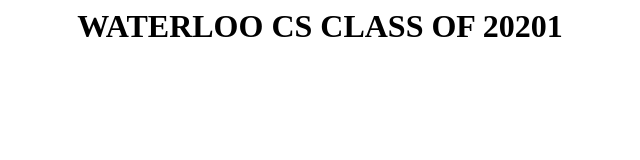
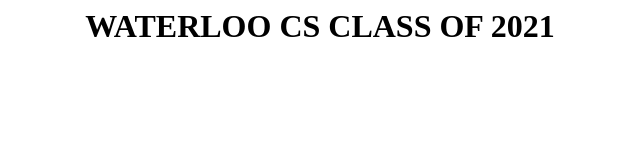
Before and after one commit to kpsuperplane/loocs, a plain HTML site: page index.html in a window 1280 px wide. Shown: the whole page, without its empty margins (320-960 px from the left). Drawn offline with Linux system fonts and the light colour scheme.

Commit message:
fixed typo

```diff
--- a/index.html
+++ b/index.html
@@ -3,6 +3,6 @@
 <title> Waterloo CS Class of 2021 </title>
 </head>
 <body>
-<h1 style = "text-align:center;"> WATERLOO CS CLASS OF 20201 </h1>
+<h1 style = "text-align:center;"> WATERLOO CS CLASS OF 2021 </h1>
 </body>
 </html>
```
